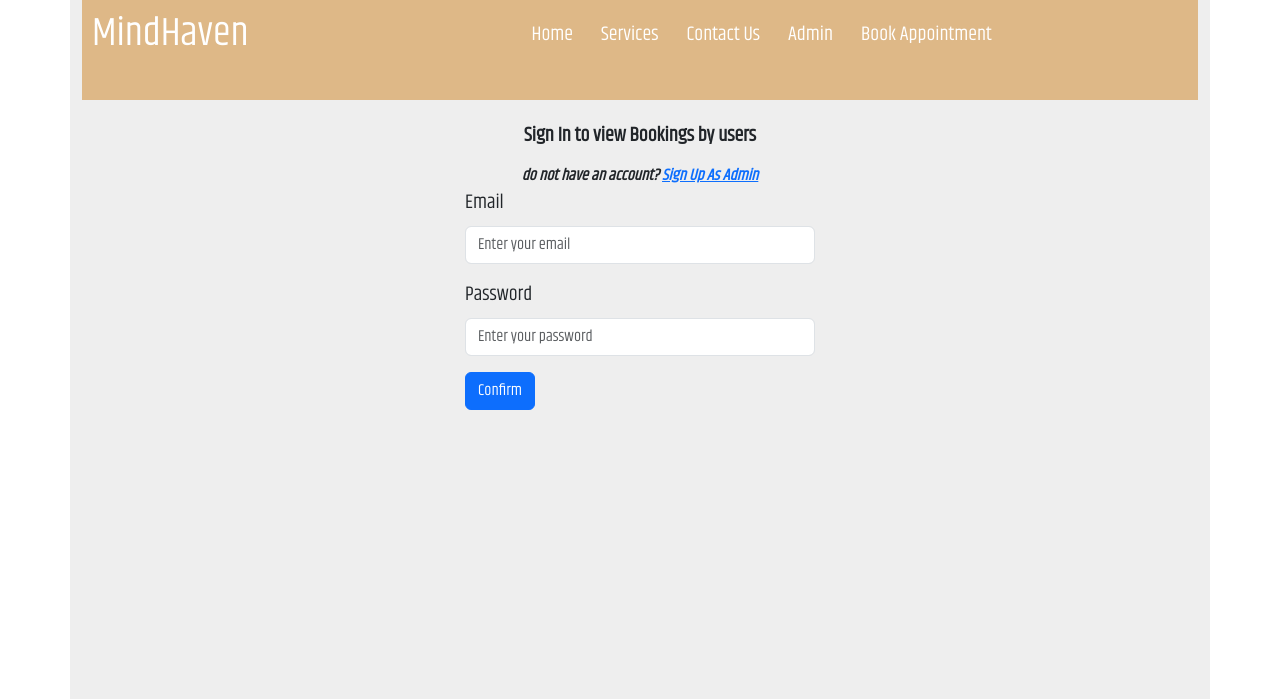
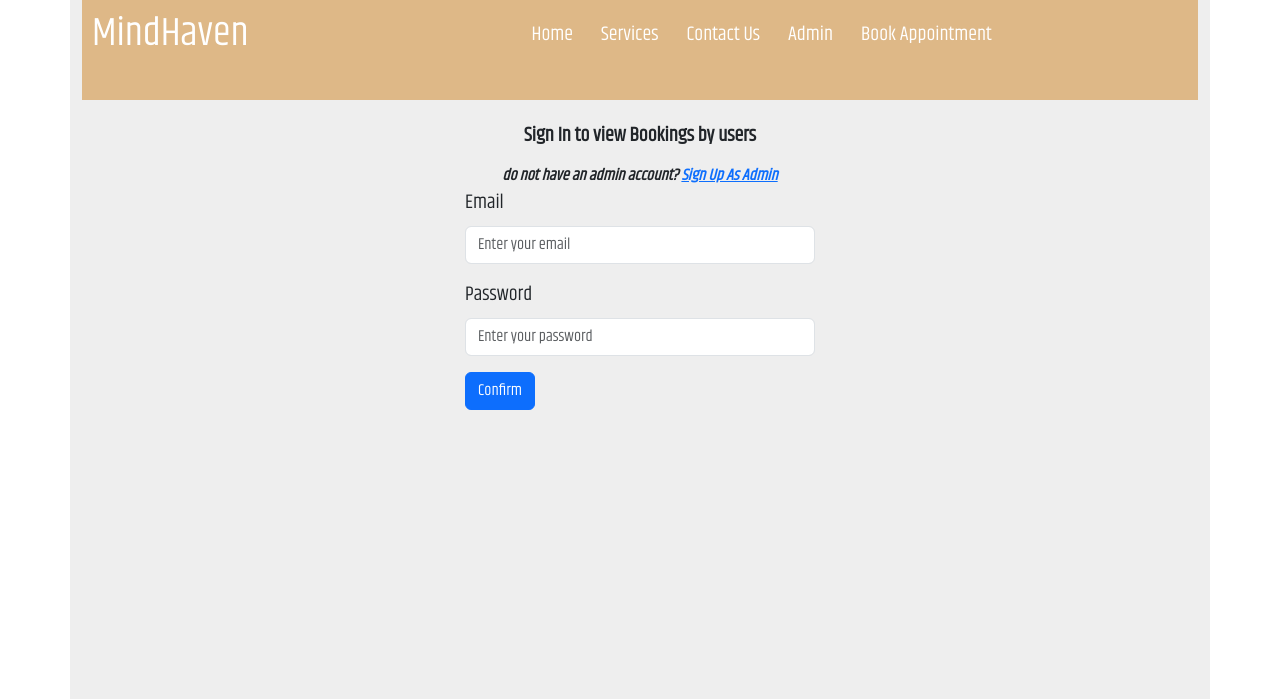
Before and after one commit to Stevey144/MindHaven, a Django app: page /mindhaven/admin/admin-sign-in.html in a window 1280 px wide. Shown: the top 699 px of the page. Run offline with Django 5.2, Linux system fonts and the light colour scheme.

```diff
--- a/mind_haven_web_app/templates/mind_haven_web_app/admin-sign-in.html
+++ b/mind_haven_web_app/templates/mind_haven_web_app/admin-sign-in.html
@@ -16,7 +16,7 @@ Admin-sign-In
 <div class="section-for-sign-in mt-4">
     <div class="appointment-header">
         <h1 class="h1-text-for-appoitment mb-3 text-center"><b>Sign In to view Bookings by users</b></h1>
-         <div class="question-text text-center"> do not have an account? <a href="{% url 'admin-sign-up' %}">Sign Up As Admin</a></div>
+         <div class="question-text text-center"> do not have an admin account? <a href="{% url 'admin-sign-up' %}">Sign Up As Admin</a></div>
     </div>
 
 
```
Also changed, not shown: db.sqlite3.
